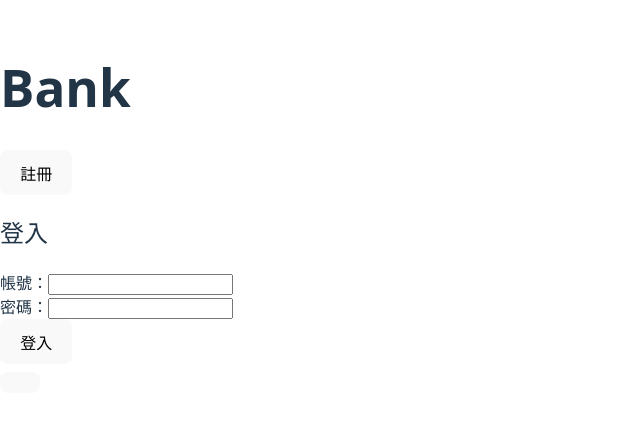
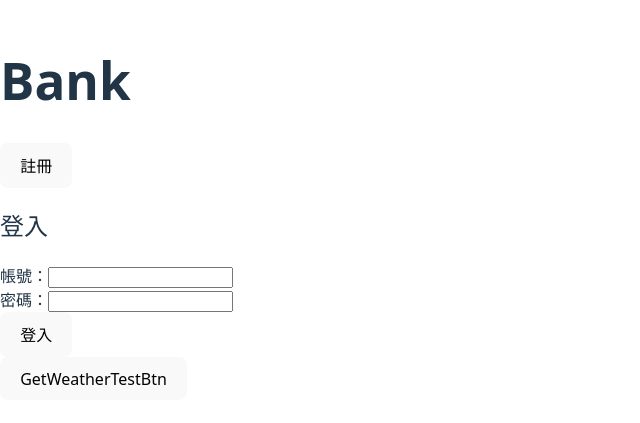
Before and after one commit to landynakiri/WebLearn, a React (Vite) app in the folder Bank/bank.client/: page / in a window 1280 px wide. Shown: the part 191-614 px from the top of the page, without its empty margins (0-640 px from the left). Built offline with nearby package versions, Linux system fonts and the light colour scheme.

Commit message:
移除無用console, 新增按鈕名稱

```diff
--- a/Bank/bank.client/src/Start.tsx
+++ b/Bank/bank.client/src/Start.tsx
@@ -17,7 +17,6 @@ function Start() {
 
     async function handleRegister(username: string, password: string) {
         const errMsg = await registerAccount(username, password);
-        console.log(import.meta.env.VITE_SOME_KEY)
         if (errMsg) {
             alert(errMsg);
         } else {
@@ -39,7 +38,7 @@ function Start() {
             <h1>Bank</h1>
             <button onClick={() => setIsRegisterPage(!isRegisterPage)}>{!isRegisterPage ?"註冊":"登入"}</button>
             {isRegisterPage ? <RegisterPage onRegister={handleRegister} /> : <Login onLogin={handleLogin} />}
-            <button onClick={() => handleGetWeather()}></button>
+            <button onClick={() => handleGetWeather()}>GetWeatherTestBtn</button>
         </div>
     );
 }
--- a/Bank/bank.client/src/services/authService.ts
+++ b/Bank/bank.client/src/services/authService.ts
@@ -34,7 +34,7 @@ export async function registerAccount(email: string, password: string): Promise<
     }
 }
 
-export async function getWeatherForecast(): Promise<any[] | string> {
+export async function getWeatherForecast(): Promise<string> {
     try {
         const response = await fetch('/WeatherForecast', {
             method: 'GET',
```
